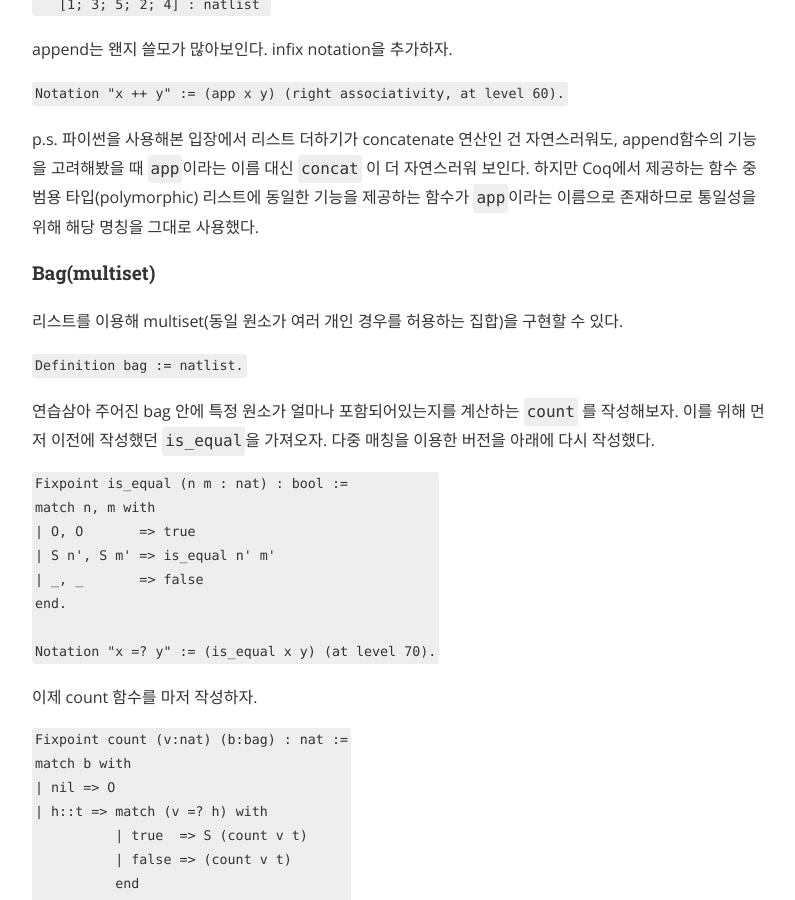
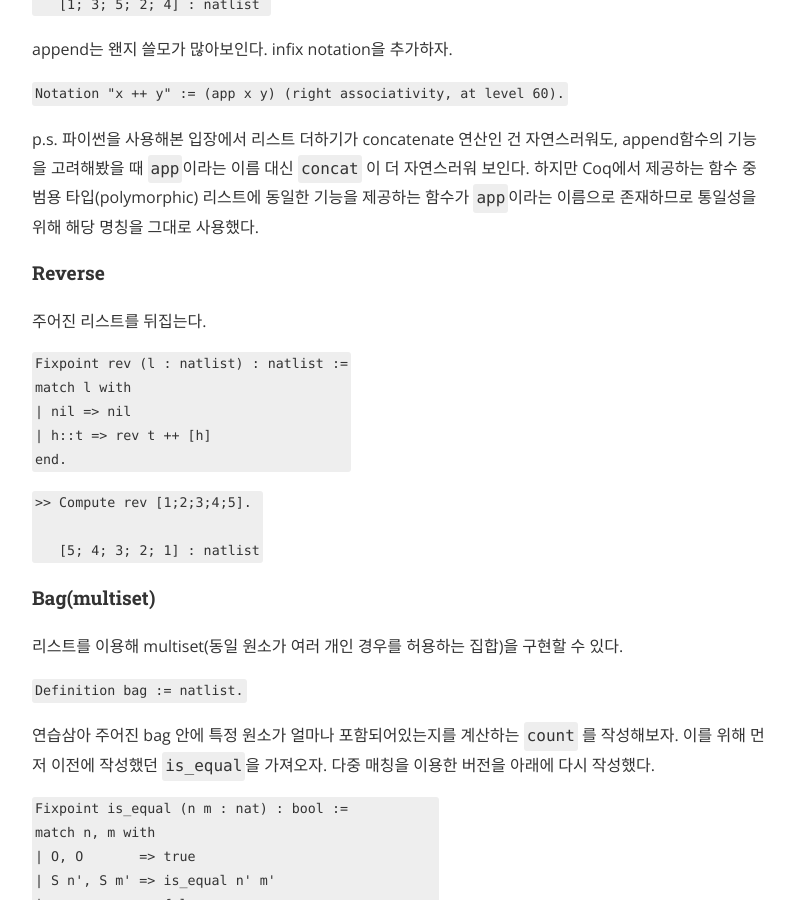
Before and after one commit to nyan101/nyan101.github.io, a Jekyll site: the page built from _posts/2019-02-09-SW-Foundations-Ch03-1.md, in a window 1280 px wide and 900 px high, scrolled down 4652 px. Shown: the whole window, without its empty margins (240-1035 px from the left). Built offline with Jekyll 4.4.1, drawn with Linux system fonts in a browser that asks for light colours; nearby versions of some CDN libraries; comment, search, counter and statistics services are not loaded; a style sheet for code colours, icons or effects is not loaded; some of the changed text lies outside the part shown.

Commit message:
add content

````diff
--- a/_posts/2019-02-09-SW-Foundations-Ch03-1.md
+++ b/_posts/2019-02-09-SW-Foundations-Ch03-1.md
@@ -230,6 +230,26 @@ p.s. 파이썬을 사용해본 입장에서 리스트 더하기가 concatenate
 
 
 
+#### Reverse
+
+주어진 리스트를 뒤집는다.
+
+```Coq
+Fixpoint rev (l : natlist) : natlist :=
+match l with
+| nil => nil
+| h::t => rev t ++ [h]
+end.
+```
+
+```Coq
+>> Compute rev [1;2;3;4;5].
+
+   [5; 4; 3; 2; 1] : natlist
+```
+
+
+
 #### Bag(multiset)
 
 리스트를 이용해 multiset(동일 원소가 여러 개인 경우를 허용하는 집합)을 구현할 수 있다.
@@ -288,3 +308,7 @@ end.
 ```
 
 그런데 true, false는 앞서 `bool` 타입을 정의할 때 만들어준 생성자일뿐 여기에 참/거짓이라는 의미를 덧붙여준 기억은 없다. 사실 굳이 bool이 아니어도 Coq에서는 어떤 Inductive하게 정의된 타입이 2개의 생성자를 가지기만 하면 `if`를 적용할 수 있으며, 이때 if로 제시된 표현식이 첫 번째 생성자와 매칭될 경우 `then` 부분이, 두 번째 생성자와 매칭될 경우 `else` 부분이 계산된다.
+
+
+
+이번 글에서는 리스트 타입 `natlist`를 정의하는 방법과 이를 다루는 함수들을 작성해봤다. 다음 글에서는 이런 함수들의 성질에 대해 논증(reasoning)을 진행해보자.
````
Also changed, not shown: other parts of _posts/2019-02-09-SW-Foundations-Ch03-1.md (+1 -1 lines).
